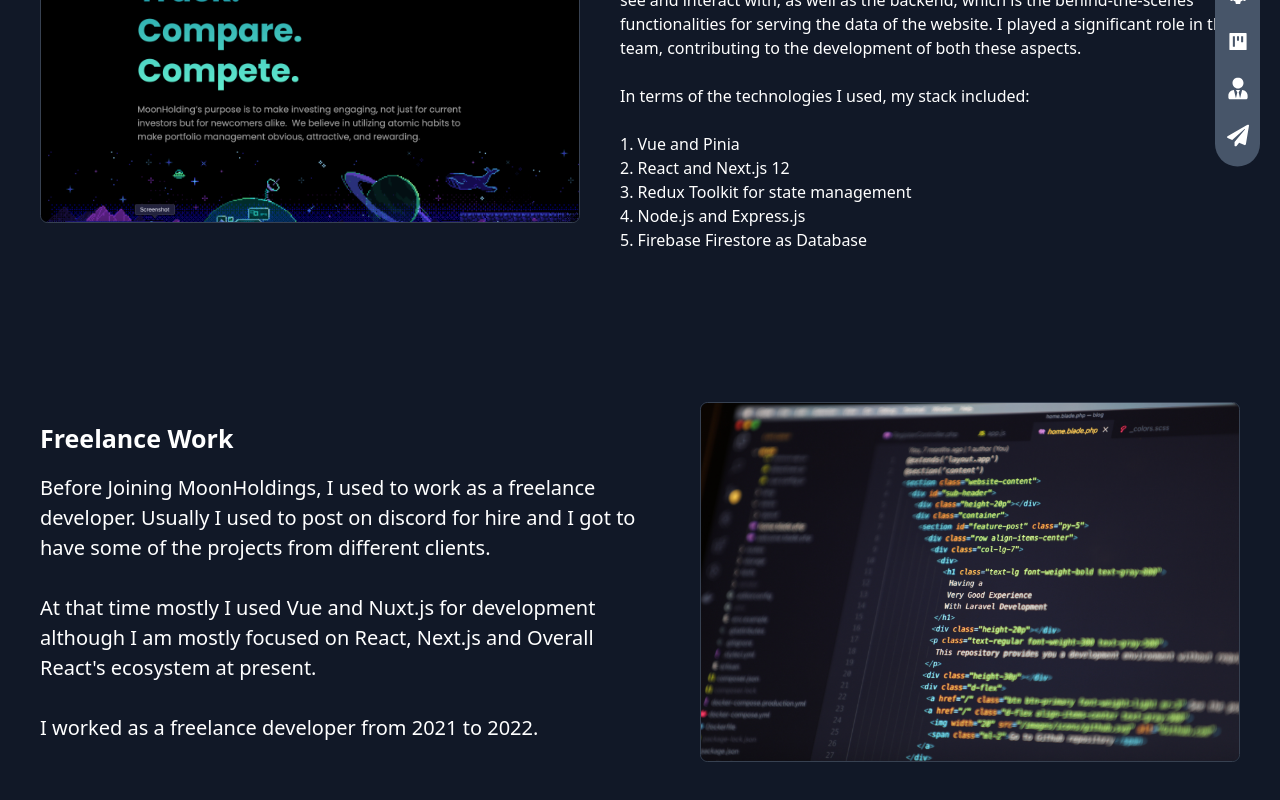
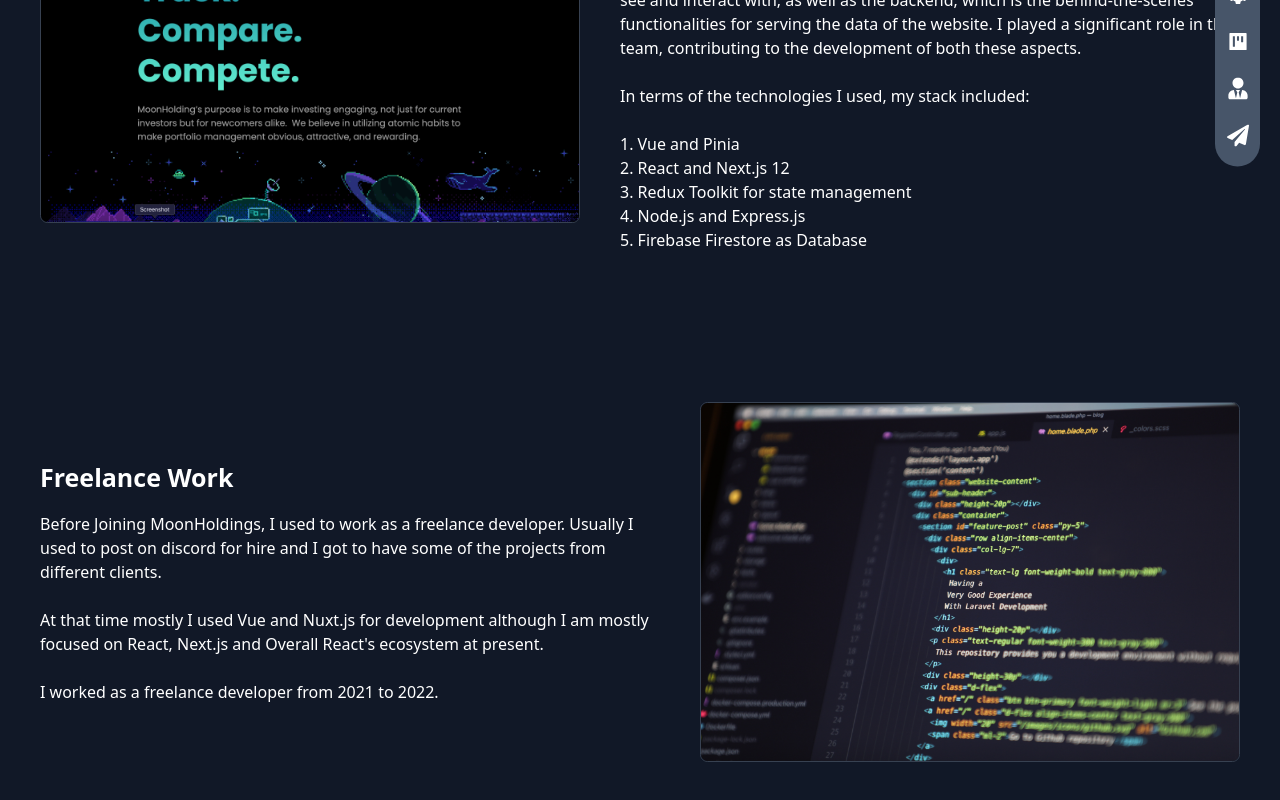
Before and after one commit to abeertech01/portfolio-site, a Next.js app: page /experience in a window 1280 px wide. Shown: the part 382-1182 px from the top of the page. Built offline with nearby package versions, Linux system fonts and the light colour scheme.

Commit message:
changed font size of a paragraph

```diff
--- a/src/pages/experience/index.jsx
+++ b/src/pages/experience/index.jsx
@@ -69,7 +69,7 @@ const Experience = () => {
             <h1 className="text-[2.5rem] font-medium lg:text-[3.5] lg:font-semibold lg:mb-[1.5rem]">
               Freelance Work
             </h1>
-            <p className="lg:text-[2rem]">
+            <p className="text-[1.6rem]">
               Before Joining MoonHoldings, I used to work as a freelance
               developer. Usually I used to post on discord for hire and I got to
               have some of the projects from different clients. <br /> <br />
```
